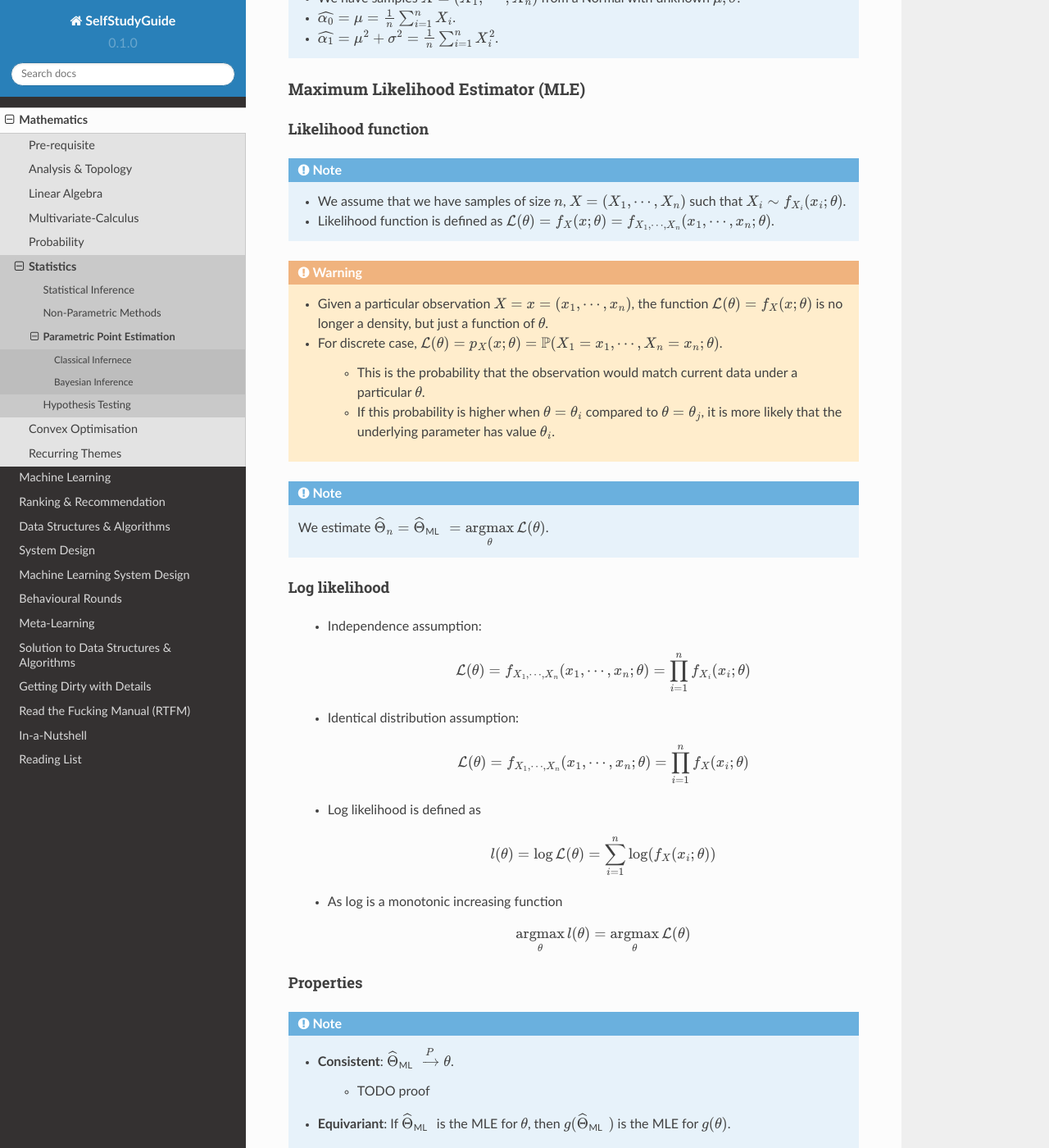
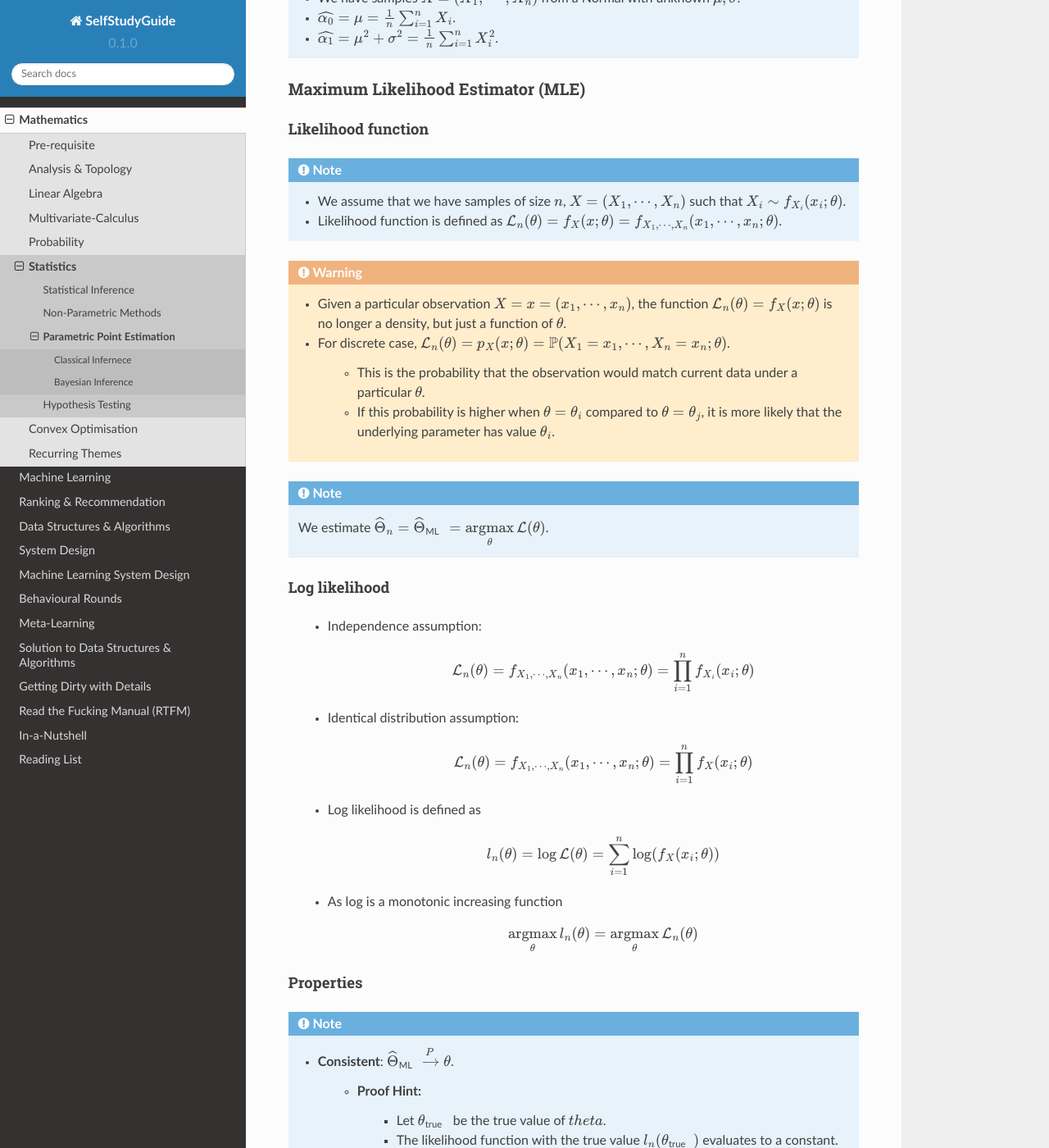
Before and after one commit to uselesstechjunks/leetcode, a Sphinx documentation site: the page built from docs/source/math/stat/pointest.rst, in a window 1280 px wide and 1400 px high, scrolled down 1160 px. Shown: the whole window at 82% size. Built offline with Sphinx 7.4.7 and the Read the Docs theme 2.0.0, drawn with Linux system fonts in a browser that asks for light colours; some of the changed text lies outside the part shown.

Commit message:
Update pointest.rst

```diff
--- a/docs/source/math/stat/pointest.rst
+++ b/docs/source/math/stat/pointest.rst
@@ -49,11 +49,11 @@ Likelihood function
 --------------------------------------------------------------------------------
 .. note::
 	* We assume that we have samples of size :math:`n`, :math:`X=(X_1,\cdots,X_n)` such that :math:`X_i\sim f_{X_i}(x_i; \theta)`.
-	* Likelihood function is defined as :math:`\mathcal{L}(\theta)=f_X(x; \theta)=f_{X_1,\cdots,X_n}(x_1,\cdots,x_n;\theta)`.
+	* Likelihood function is defined as :math:`\mathcal{L}_n(\theta)=f_X(x; \theta)=f_{X_1,\cdots,X_n}(x_1,\cdots,x_n;\theta)`.
 
 .. warning::
-	* Given a particular observation :math:`X=x=(x_1,\cdots,x_n)`, the function :math:`\mathcal{L}(\theta)=f_X(x; \theta)` is no longer a density, but just a function of :math:`\theta`.
-	* For discrete case, :math:`\mathcal{L}(\theta)=p_X(x; \theta)=\mathbb{P}(X_1=x_1,\cdots,X_n=x_n;\theta)`.
+	* Given a particular observation :math:`X=x=(x_1,\cdots,x_n)`, the function :math:`\mathcal{L}_n(\theta)=f_X(x; \theta)` is no longer a density, but just a function of :math:`\theta`.
+	* For discrete case, :math:`\mathcal{L}_n(\theta)=p_X(x; \theta)=\mathbb{P}(X_1=x_1,\cdots,X_n=x_n;\theta)`.
 
 		* This is the probability that the observation would match current data under a particular :math:`\theta`.
 		* If this probability is higher when :math:`\theta=\theta_i` compared to :math:`\theta=\theta_j`, it is more likely that the underlying parameter has value :math:`\theta_i`.
@@ -65,24 +65,29 @@ Log likelihood
 --------------------------------------------------------------------------------
 	* Independence assumption:
 
-		.. math:: \mathcal{L}(\theta)=f_{X_1,\cdots,X_n}(x_1,\cdots,x_n;\theta)=\prod_{i=1}^n f_{X_i}(x_i;\theta)
+		.. math:: \mathcal{L}_n(\theta)=f_{X_1,\cdots,X_n}(x_1,\cdots,x_n;\theta)=\prod_{i=1}^n f_{X_i}(x_i;\theta)
 
 	* Identical distribution assumption:
 
-		.. math:: \mathcal{L}(\theta)=f_{X_1,\cdots,X_n}(x_1,\cdots,x_n;\theta)=\prod_{i=1}^n f_X(x_i;\theta)
+		.. math:: \mathcal{L}_n(\theta)=f_{X_1,\cdots,X_n}(x_1,\cdots,x_n;\theta)=\prod_{i=1}^n f_X(x_i;\theta)
 	* Log likelihood is defined as
 
-		.. math:: \mathcal{l}(\theta)=\log{\mathcal{L}(\theta)}=\sum_{i=1}^n \log(f_X(x_i;\theta))
+		.. math:: \mathcal{l}_n(\theta)=\log{\mathcal{L}(\theta)}=\sum_{i=1}^n \log(f_X(x_i;\theta))
 	* As log is a monotonic increasing function
 
-		.. math:: \mathop{\underset{\theta}{\mathrm{argmax}}}\mathcal{l}(\theta)=\mathop{\underset{\theta}{\mathrm{argmax}}}\mathcal{L}(\theta)
+		.. math:: \mathop{\underset{\theta}{\mathrm{argmax}}}\mathcal{l}_n(\theta)=\mathop{\underset{\theta}{\mathrm{argmax}}}\mathcal{L}_n(\theta)
 
 Properties
 --------------------------------------------------------------------------------
 .. note::
 	* **Consistent**: :math:`\widehat{\Theta}_{\text{ML}}\xrightarrow[]{P}\theta`.
 
-		* TODO proof
+		* Proof Hint:
+			* Let :math:`\theta_{\text{true}}` be the true value of :math:`theta`.
+			* The likelihood function with the true value :math:`l_n(\theta_{\text{true}})` evaluates to a constant.
+			* Maximising :math:`l_n(\theta)` is the same as maximising
+
+				.. math:: M_n(\theta)=\frac{1}{n}\left(l_n(\theta)-l_n(\theta_{\text{true}})\right)=\frac{1}{n}\sum_{i=1}^n\log\left(\frac{f_X(x_i;\theta)}{f_X(x_i;\theta_{\text{true}})}\right)
 	* **Equivariant**: If :math:`\widehat{\Theta}_{\text{ML}}` is the MLE for :math:`\theta`, then :math:`g(\widehat{\Theta}_{\text{ML}})` is the MLE for :math:`g(\theta)`.
 
 		* TODO proof
```
